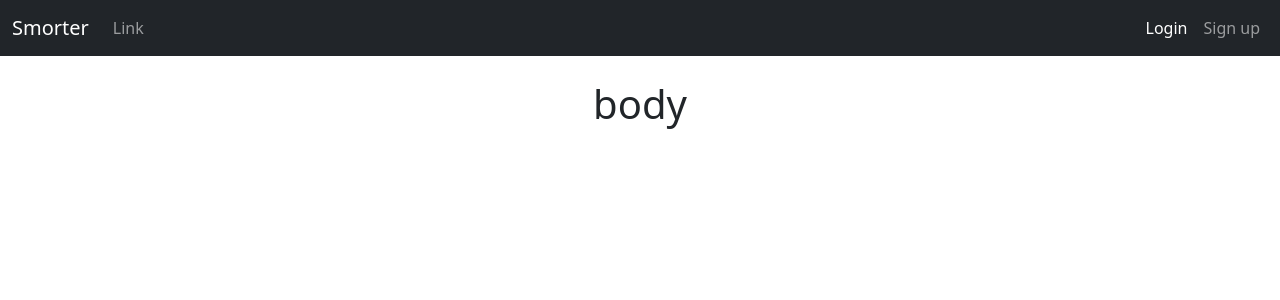
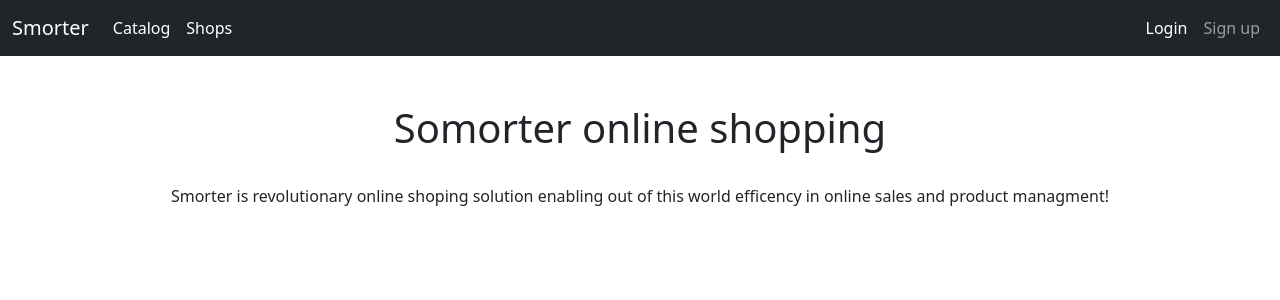
Before and after one commit to WitchoutName/django-smorter, a Django app: page / in a window 1280 px wide. Shown: the top 300 px of the page. Run offline with Django 3.2, Linux system fonts and the light colour scheme.

Commit message:
cataloogg

```diff
--- a/eshop/templates/base.html
+++ b/eshop/templates/base.html
@@ -9,8 +9,10 @@
     <link href="https://cdn.jsdelivr.net/npm/bootstrap@5.0.0/dist/css/bootstrap.min.css" rel="stylesheet" integrity="sha384-wEmeIV1mKuiNpC+IOBjI7aAzPcEZeedi5yW5f2yOq55WWLwNGmvvx4Um1vskeMj0" crossorigin="anonymous">
     <link rel="stylesheet" href="https://cdn.jsdelivr.net/npm/bootstrap-select@1.13.14/dist/css/bootstrap-select.min.css">
     <script src="https://ajax.googleapis.com/ajax/libs/jquery/3.5.1/jquery.min.js"></script>
+    {% load static %}
+    <link rel='stylesheet' href="{% static 'css/style.css' %}">
 
-    <title>Hello, world!</title>
+    <title>Smorter!</title>
   </head>
   <body>
     {% include "navbar.html" %}
--- a/eshop/templates/eshop/home.html
+++ b/eshop/templates/eshop/home.html
@@ -1,8 +1,13 @@
 {% extends "base.html" %}
 
 {% block content %}
-    <center>
+    <center class='container'>
         <br>
-        <h1>body</h1>
+        <br>
+        <h1>Somorter online shopping</h1>
+        <br>
+        <p>
+            Smorter is revolutionary online shoping solution enabling out of this world efficency in online sales and product managment!
+        </p>
     </center>
 {% endblock %}
--- a/eshop/templates/navbar.html
+++ b/eshop/templates/navbar.html
@@ -7,7 +7,10 @@
     <div class="collapse navbar-collapse" id="navbarSupportedContent">
       <ul class="navbar-nav me-auto mb-2 mb-lg-0">
         <li class="nav-item">
-          <a class="nav-link" href="#">Link</a>
+          <a class="nav-link active" href="{% url 'catalog' %}">Catalog</a>
+        </li>
+        <li class="nav-item">
+          <a class="nav-link active" href="#">Shops</a>
         </li>
       </ul>
         {% if user.is_authenticated %}
--- a/eshop/urls.py
+++ b/eshop/urls.py
@@ -12,4 +12,5 @@ urlpatterns = [
     path('shop/<int:id>/admin/<slug:tab>/<int:item_id>/', views.admin_shop, name="admin_shop"),
     path('shop/<int:id>/admin/item/create/', views.create_item, name="create_item"),
     path('shop/<int:id>/admin/item/delete/', views.delete_items, name="delete_items"),
+    path('catalog/', views.catalog, name="catalog"),
 ]
--- a/eshop/views.py
+++ b/eshop/views.py
@@ -203,3 +203,9 @@ def delete_items(request, id):
             Item.objects.get(id=int(x)).delete()
 
     return redirect(f'/shop/{shop.id}/admin/items/?{"".join([f"category={sus}&" for sus in subs])[:-1]}')
+
+
+def catalog(request):
+    query = dict(request.GET.lists())
+    items = Item.objects.all()
+    return render(request, 'catalog.html', {"items":  items})
--- a/smorter/settings.py
+++ b/smorter/settings.py
@@ -9,7 +9,7 @@ https://docs.djangoproject.com/en/3.2/topics/settings/
 For the full list of settings and their values, see
 https://docs.djangoproject.com/en/3.2/ref/settings/
 """
-
+import os
 from pathlib import Path
 
 # Build paths inside the project like this: BASE_DIR / 'subdir'.
@@ -66,6 +66,10 @@ TEMPLATES = [
             ],
         },
     },
+]
+
+STATICFILES_DIRS = [
+    os.path.join(BASE_DIR, 'static'),
 ]
 
 WSGI_APPLICATION = 'smorter.wsgi.application'
```
Also changed, not shown: db.sqlite3, 1 other file.
